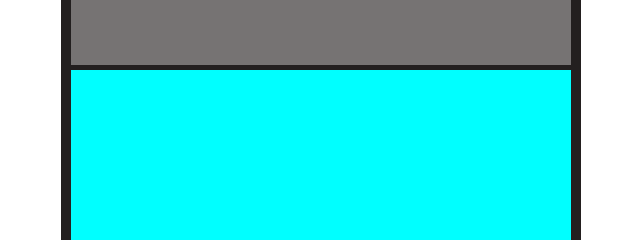
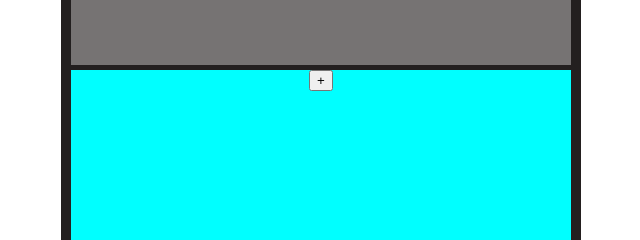
Before and after one commit to rodgerswisdom/Calculator_js, a plain HTML site: page index.html in a window 1280 px wide. Shown: the part 121-361 px from the top of the page, 319-959 px from the left. Drawn offline with Linux system fonts and the light colour scheme.

Commit message:
feat: button

```diff
--- a/index.html
+++ b/index.html
@@ -17,7 +17,9 @@
       <div class="display-window">
       </div>
       <div class="button-screen">
-        <div class="operation-button-screen"></div>
+        <div class="operation-button-screen">
+          <button>+</button>
+        </div>
         <div class="number-button-screen"></div>
       </div>
     </div>
```
